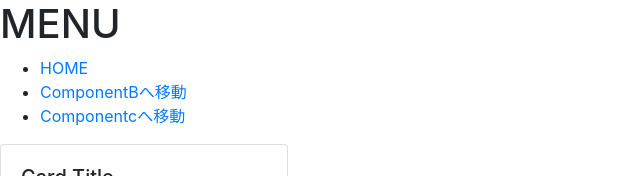
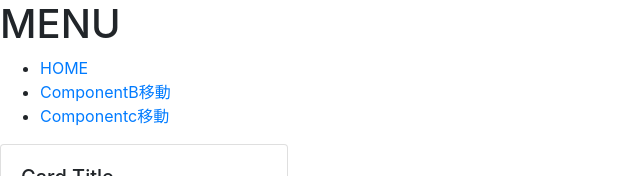
Before and after one commit to sakuragimaaya/programming, a React (Create React App) app: page / in a window 1280 px wide. Shown: the top 176 px of the page, without its empty margins (0-640 px from the left). Built offline with nearby package versions, Linux system fonts and the light colour scheme.

Commit message:
NORMAL-1&NORMAL-2

```diff
--- a/src/Card.js
+++ b/src/Card.js
@@ -4,6 +4,7 @@ import './Card.css';
 const Card = (props) => {
 
     return (
+
         <table>
             <tr>
                 <td>{props.id}</td>
--- a/src/ComponentA.js
+++ b/src/ComponentA.js
@@ -3,30 +3,27 @@ import { Link } from 'react-router-dom'
 import { Table } from 'react-bootstrap';
 import { Card } from 'react-bootstrap';
 
-const ComponentA = (props) => {
-    const backPage = () => {
-        props.history.push('/')
-    }
+const ComponentA = () => {
+
     return (
         <>
             <h1>MENU</h1>
-
             <ul>
-                <li><Link to="/" >HOME</Link></li>
-                <li><Link to="componentb" >ComponentBへ移動</Link></li>
-                <li><Link to="componentc" >Componentcへ移動</Link></li>
+                <li><Link to='/' >HOME</Link></li>
+                <li><Link to='/componentb'>ComponentB移動</Link></li>
+                <li><Link to='/componentc' >Componentc移動</Link></li>
             </ul>
 
             <Card style={{ width: '18rem' }}>
                 <Card.Body>
                     <Card.Title>Card Title</Card.Title>
-                    <Card.Subtitle className="mb-2 text-muted">Card Subtitle</Card.Subtitle>
+                    <Card.Subtitle className='mb-2 text-muted'>Card Subtitle</Card.Subtitle>
                     <Card.Text>
                         Some quick example text to build on the card title and make up the bulk of
                         the card's content.
-            </Card.Text>
-                    <Card.Link href="#">Card Link</Card.Link>
-                    <Card.Link href="#">Another Link</Card.Link>
+                    </Card.Text>
+                    <Card.Link href='#'>Card Link</Card.Link>
+                    <Card.Link href='#'>Another Link</Card.Link>
                 </Card.Body>
             </Card>
         </>
--- a/src/ComponentB.js
+++ b/src/ComponentB.js
@@ -7,13 +7,12 @@ const ComponentB = (props) => {
     const backPage = () => {
         props.history.push('/')
     }
+
     return (
         <>
-            <div>
-                ComponentB
-        </div>
-            <Button variant="primary">Primary</Button>
-            <Link to="componentc" >Componentcへ移動</Link>
+            <div>ComponentB</div>
+            <Button variant='primary'>Primary</Button>
+            <Link to='/componentc' >Componentcへ移動</Link>
         </>
     );
 };
--- a/src/ComponentC.js
+++ b/src/ComponentC.js
@@ -5,12 +5,12 @@ const ComponentC = (props) => {
     const backPage = () => {
         props.history.push('/')
     }
+
     return (
+
         <div>
-            <div>
-                ComponentC
-        </div>
-            <Link to="componentb">componentb</Link>
+            <div>ComponentC </div>
+            <Link to='/componentb'>componentb</Link>
             <button onClick={backPage}>ホームへ戻る</button>
         </div>
     );
```
Also changed, not shown: src/App.js (+5 -4 lines).
